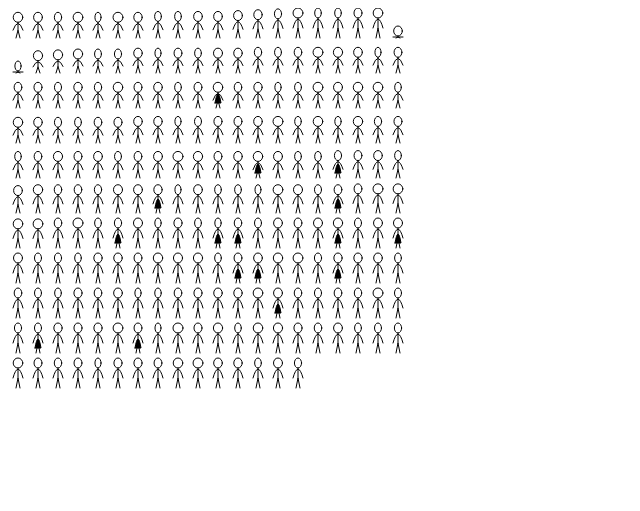
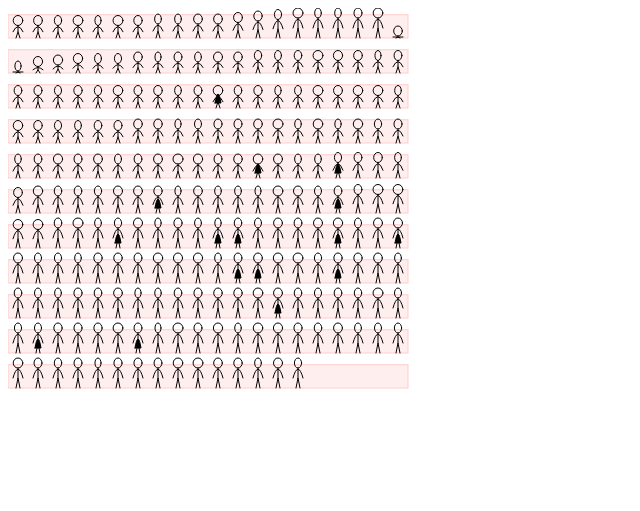
Before and after one commit to shellsi/rrdp-six-months-later, a plain HTML site: page vis.html in a window 1280 px wide. Shown: the whole page, without its empty margins (0-640 px from the left). Drawn offline with Linux system fonts and the light colour scheme.

Commit message:
Age strips added.

```diff
--- a/vis.html
+++ b/vis.html
@@ -21,8 +21,8 @@
 <svg>
 </svg>
 <script>
-    var ageHeight = d3.scaleLinear() // assummes linear growth to adulthood
-                .domain([0, 21])
+    var ageHeight = d3.scaleLinear() // assumes linear growth to adulthood
+                .domain([9, 21])
                 .range([1, 10]) // leg, torso
                 .clamp(true);
 
@@ -120,24 +120,24 @@
     population = d3.csv('6m_vis_data.csv', function(data) {
         // population = data;
         createPopulation(data)
-        // simpleLayout(data)
         betterLayout();
     })
 
 
-    var simpleLayout = function(population) {
-        var maxRow = 20;
-        for (i = population.length - 1; i >= 0; i--) {
-            // person = createPerson(d3.select('svg'), population[i])
-            person.attr('transform', function(d) { return 'translate(' + ((i%maxRow)*20) + ',' + (Math.floor(i / maxRow)*35) +')'})
-        };
-    }
 
     var betterLayout = function() {
         var maxRow = 20;
         d3.selectAll('.person').attr('transform', function(d, i) {
             return 'translate(' + ((i%maxRow)*20) + ',' + (Math.floor(i / maxRow)*35) +')'
         })
+
+        // age strips
+        var height = 3*ageHeight(18)
+        var y = 30 - height
+        for(i = 0; i < d3.selectAll('.person').nodes().length / maxRow; i++) {
+            d3.select('svg').append('rect').attr('class','age-strip').style('fill', '#fee').style('stroke', '#fcc')
+            .attr('x',0).attr('height',height).attr('width',maxRow*20).attr('y',y + 35 * i).lower()
+        }
     }
 </script>
 <!--
```
